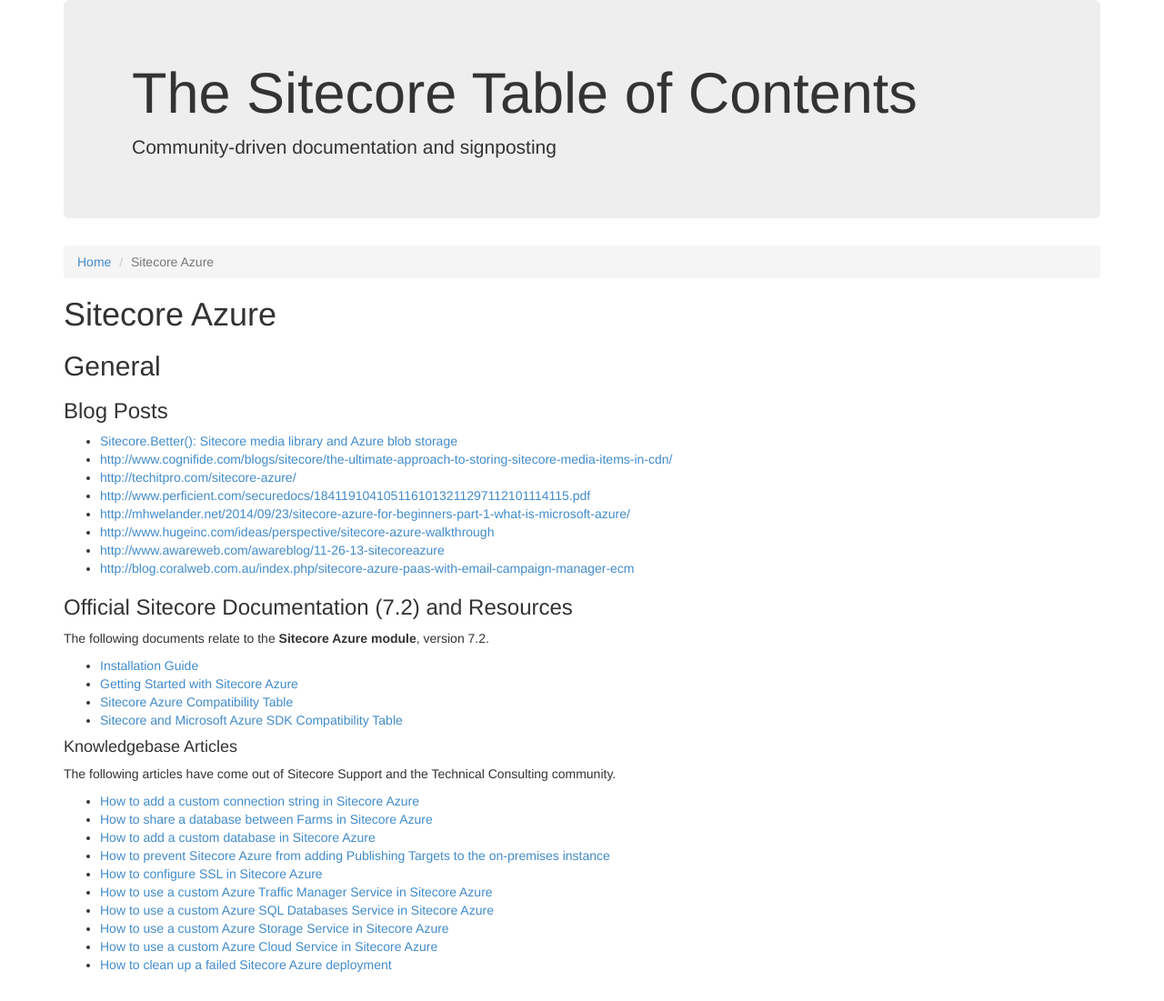
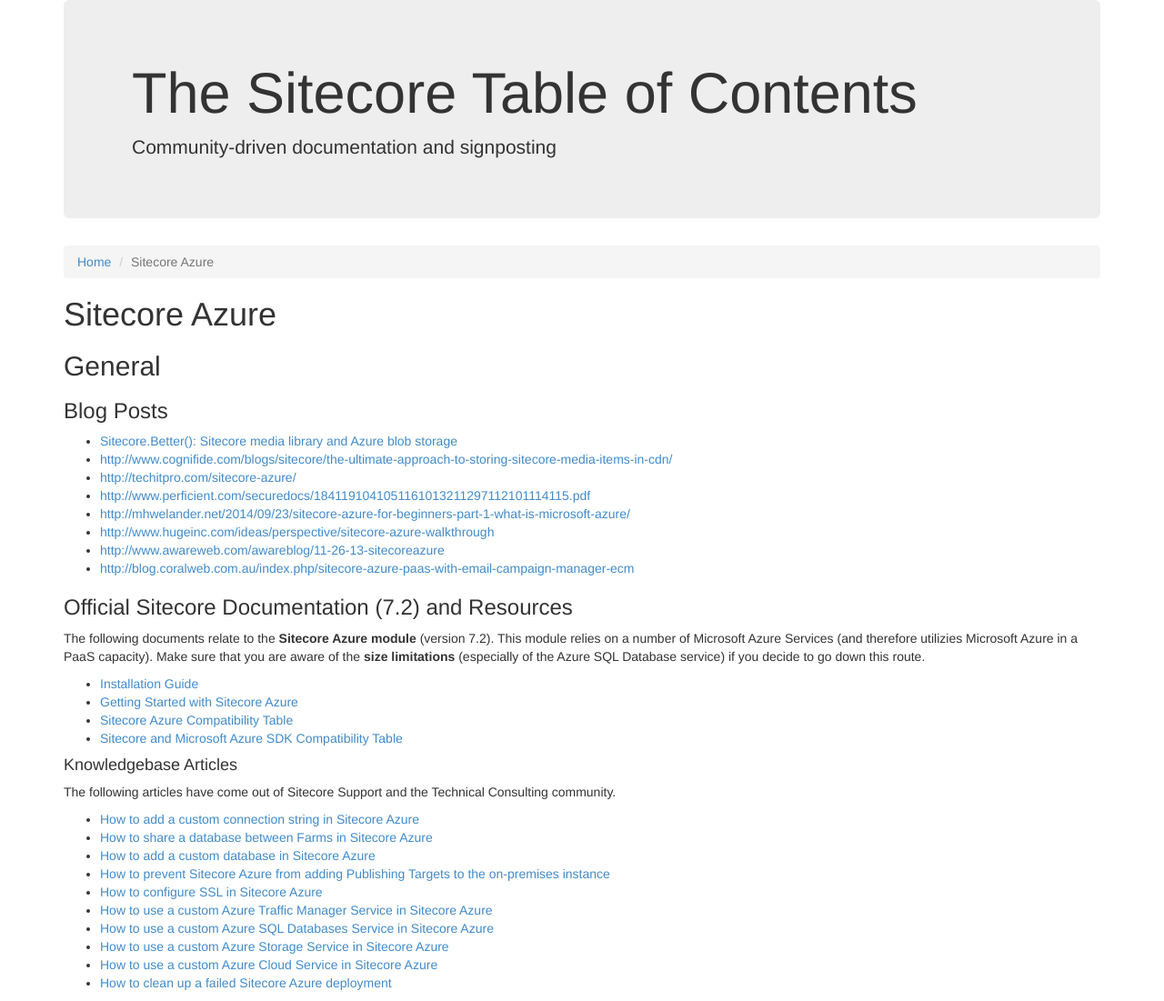
Before and after one commit to Sitecore-Community/docs, a Jekyll site: the page built from documentation/Sitecore Azure/index.md, in a window 1280 px wide. Shown: the whole page at 91% size. Built offline with Jekyll 4.4.1, drawn with Linux system fonts in a browser that asks for light colours; nearby versions of some CDN libraries.

Commit message:
Modified file using Dillinger

```diff
--- a/documentation/Sitecore Azure/index.md
+++ b/documentation/Sitecore Azure/index.md
@@ -20,7 +20,7 @@
 
 ### Official Sitecore Documentation (7.2) and Resources
 
-The following documents relate to the **Sitecore Azure module**, version 7.2.
+The following documents relate to the **Sitecore Azure module** (version 7.2). This module relies on a number of Microsoft Azure Services (and therefore utilizies Microsoft Azure in a PaaS capacity). Make sure that you are aware of the **size limitations** (especially of the Azure SQL Database service) if you decide to go down this route.
 
 * [Installation Guide](http://sdn.sitecore.net/Products/Sitecore%20Azure/Sitecore%20Azure%207,-d-,2/Installation.aspx)
 * [Getting Started with Sitecore Azure](http://sdn.sitecore.net/Products/Sitecore%20Azure/Sitecore%20Azure%207,-d-,2/Documentation.aspx)
```
